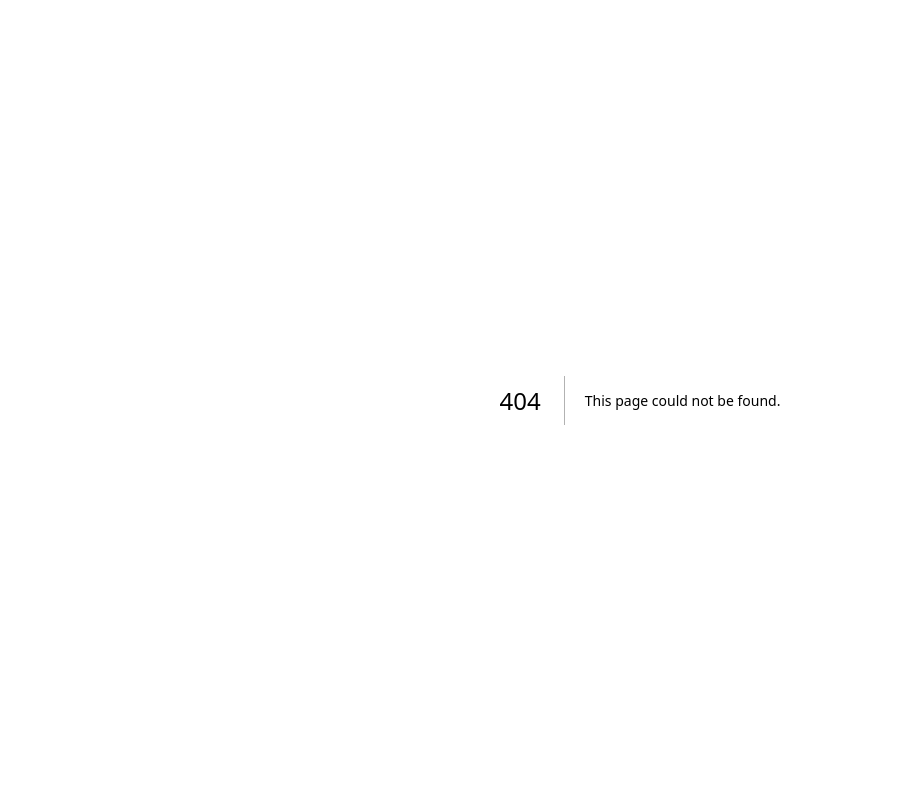
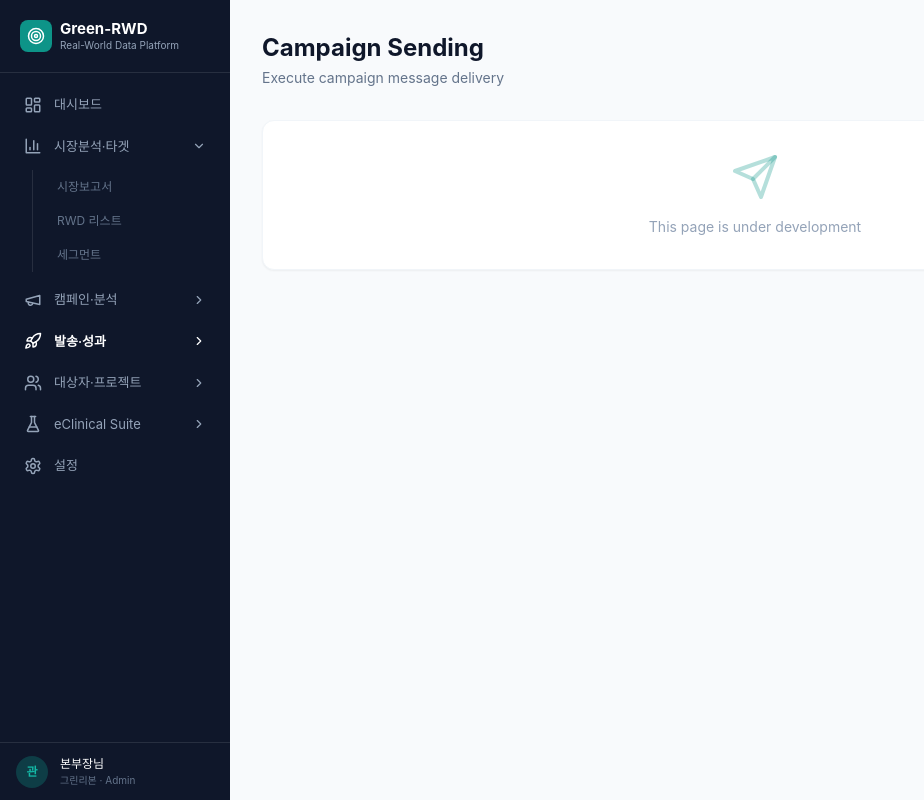
Before and after one commit to Mandarin-Kim/green-rwd, a Next.js app: page /dashboard/sending/execute in a window 1280 px wide. Before the commit this address had no page. Shown: the whole page, without its empty margins (0-924 px from the left). Built offline with nearby package versions, Linux system fonts and the light colour scheme.

Commit message:
Recreate sending/execute/page.tsx with clean encoding

```diff
--- /dev/null
+++ b/src/app/dashboard/sending/execute/page.tsx
@@ -0,0 +1,17 @@
+'use client'
+import { Send } from 'lucide-react'
+
+export default function Page() {
+  return (
+    <div className="p-8">
+      <div className="mb-8">
+        <h1 className="text-2xl font-bold text-navy">Campaign Sending</h1>
+        <p className="text-sm text-slate-500 mt-1">Execute campaign message delivery</p>
+      </div>
+      <div className="bg-white rounded-xl shadow-sm border border-slate-100 p-8 text-center">
+        <Send size={48} className="mx-auto text-primary/30 mb-4" />
+        <p className="text-slate-400 text-sm">This page is under development</p>
+      </div>
+    </div>
+  )
+}
```
